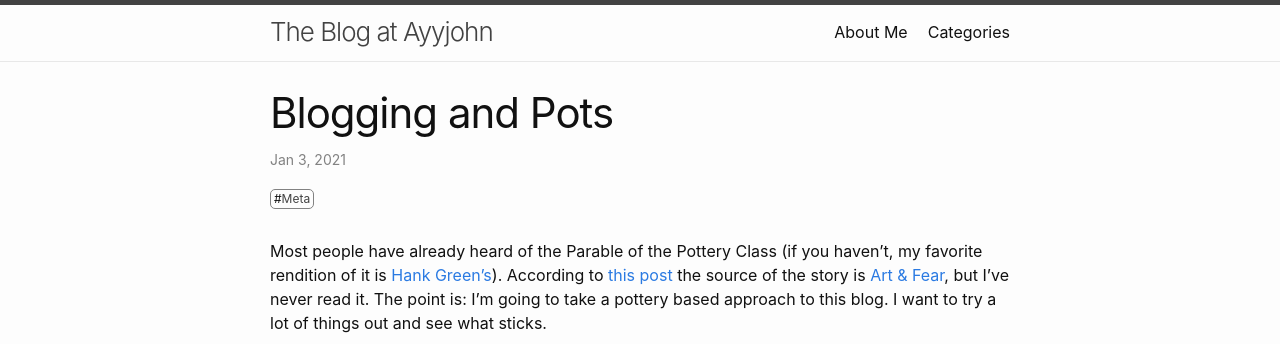
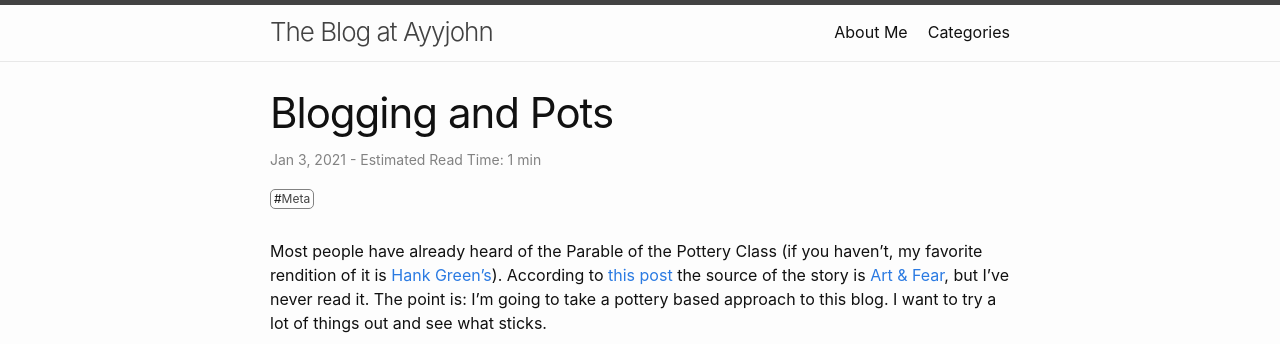
Before and after one commit to ayyjohn/ayyjohn.github.io, a Jekyll site: the page built from _posts/2021-01-03-blogging-and-pots.md, in a window 1280 px wide. Shown: the top 344 px of the page. Built offline with Jekyll 4.4.1, drawn with Linux system fonts in a browser that asks for light colours.

Commit message:
add estimated read time to posts

```diff
--- /dev/null
+++ b/_includes/reading_time.html
@@ -0,0 +1,9 @@
+<span class="reading-time" title="Estimated read time">
+  {% assign words = content | number_of_words %}
+  Estimated Read Time:
+  {% if words < 360 %}
+    1 min
+  {% else %}
+    {{ words | divided_by:180 }} mins
+  {% endif %}
+</span>
--- a/_layouts/post.html
+++ b/_layouts/post.html
@@ -10,6 +10,8 @@ layout: default
         {%- assign date_format = site.minima.date_format | default: "%b %-d, %Y" -%}
         {{ page.date | date: date_format }}
       </time>
+      -
+      {% include reading_time.html %}
       {%- if page.author -%}
       • <span itemprop="author" itemscope itemtype="http://schema.org/Person"><span class="p-author h-card"
           itemprop="name">{{ page.author }}</span></span>
```
